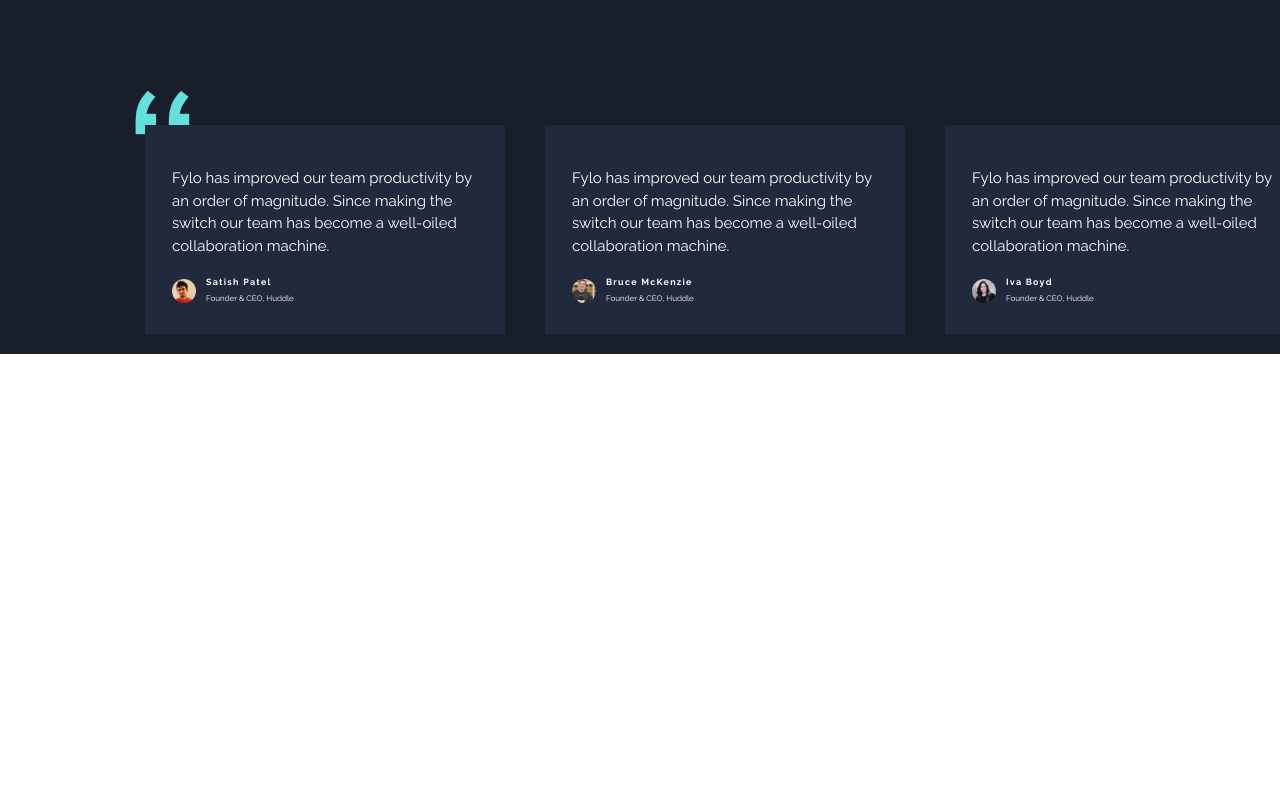
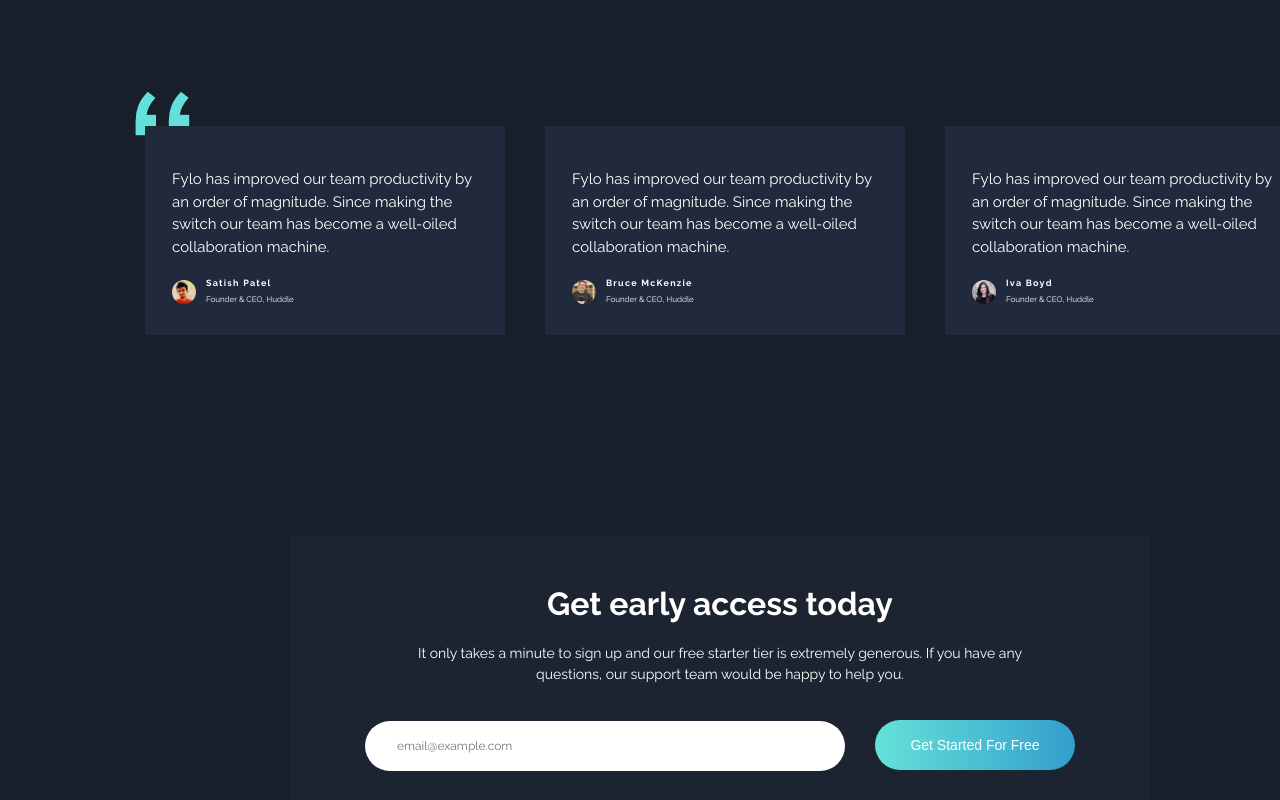
Before and after one commit to oguzhan76/fylo-landing-page, a React (Vite) app: page / in a window 1280 px wide. Shown: the part 2381-3181 px from the top of the page. Before the commit the page ends 2735 px from the top, so only its background shows below. Built offline with nearby package versions, Linux system fonts and the light colour scheme.

Commit message:
form added

```diff
--- a/src/App.jsx
+++ b/src/App.jsx
@@ -3,6 +3,7 @@
 import Hero from './containers/Hero';
 import Demo from './containers/Demo';
 import Testimonials from './containers/Testimonials';
+import FormContainer from './containers/FormContainer';
 import 'sanitize.css';
 import './styles/App.scss';
 
@@ -16,6 +17,7 @@
       <Cards/>
       <Demo/>
       <Testimonials/>
+      <FormContainer/>
     </div>
   )
 }
--- /dev/null
+++ b/src/components/Form.jsx
@@ -0,0 +1,19 @@
+const Form = () => {
+    return (
+        <div className="form-container">
+            <div className="form-box">
+                <div className="form-text-container">
+                    <h1>Get early access today</h1>
+                    <p>It only takes a minute to sign up and our free starter tier is extremely generous. If you have any questions, our support team would be happy to help you.</p>
+                </div>
+                <form onSubmit={(e) => e.preventDefault()}>
+                    <input type="text" placeholder='email@example.com'/>
+                    <button className="button button-form">Get Started For Free</button>
+                </form>
+            </div>
+        </div>
+    )
+
+}
+
+export default Form;
--- a/src/components/Testimonial.jsx
+++ b/src/components/Testimonial.jsx
@@ -17,7 +17,7 @@
             </div>
         </div>
     )
-};
+}
 
 Testimonial.propTypes = {
     testi: PropTpyes.object
--- a/src/containers/Demo.jsx
+++ b/src/containers/Demo.jsx
@@ -24,6 +24,6 @@
         </div>
     </section>
     )
-};
+}
 
 export default Demo;
--- /dev/null
+++ b/src/containers/FormContainer.jsx
@@ -0,0 +1,11 @@
+import Form from "../components/Form";
+
+const FormContainer = () => {
+    return (
+        <div className="form-section">
+            <Form/>
+        </div>
+    )
+}
+
+export default FormContainer;
--- a/src/containers/Hero.jsx
+++ b/src/containers/Hero.jsx
@@ -7,7 +7,7 @@
                 <img src={img_hero}/>
                 <h4 className='heading'>All your files in one secure location, accessible anywhere.</h4>
                 <p>Fylo stores all your most important files in one secure location. Access them wherever you need, share and collaborate with friends family, and co-workers.</p>
-                <button className='hero-button'>Get Started</button>
+                <button className='button'>Get Started</button>
             </div>
             <div className='background'/>
         </section>
--- a/src/containers/Testimonials.jsx
+++ b/src/containers/Testimonials.jsx
@@ -11,6 +11,6 @@
             </div>
         </section>
     )
-};
+}
 
 export default Testimonials;
--- a/src/styles/App.scss
+++ b/src/styles/App.scss
@@ -5,3 +5,4 @@
 @import './components/cards';
 @import './components/demo';
 @import './components/testimonials';
+@import './components/form';
--- a/src/styles/components/_base.scss
+++ b/src/styles/components/_base.scss
@@ -18,3 +18,20 @@
     font-family: 'Raleway';
     color: $white;
 }
+
+.button {
+    background: linear-gradient(90deg, $cyan, $blue);
+    color: $white;
+    font-size: 1.6rem;
+    font-weight: 700;
+    border-radius: 3rem;
+    border: none;
+    height: 5.5rem;
+    width: 28rem;
+    margin: 3rem 0;
+}
+
+.button:hover {
+    background: hsl(178, 62%, 74%);
+    cursor: pointer;
+}
--- /dev/null
+++ b/src/styles/components/_form.scss
@@ -0,0 +1,51 @@
+.form-section {
+    background-color: $bg_main;
+}
+
+.form-container {
+    padding-top: 18rem;
+    margin-left: 29rem;
+
+    .form-box {
+        background-color: $bg_intro;
+        max-width: 86rem;
+
+        .form-text-container {
+            margin: 0 9rem;
+
+            p {
+                margin: 0 2rem;
+                padding-top: 1.5rem;
+            }
+
+            h1 {
+                font-size: 3.2rem;
+                margin: 0;
+                padding-top: 4.5rem;
+            }
+        }
+
+        form {
+            padding-top: 0.5rem;
+
+            input {
+                font-family: 'Raleway';
+                font-size: 1.2rem;
+                text-indent: 3rem;
+                border: none;
+                border-radius: 4rem;
+                height: 5rem;
+                width: 48rem;
+                margin-right: 3rem;
+            }
+
+            .button-form {
+                font-size: 1.4rem;
+                font-weight: 400;
+                border-radius: 4rem;
+                height: 5rem;
+                width: 20rem;
+            }
+        }
+    }
+}
--- a/src/styles/components/_hero.scss
+++ b/src/styles/components/_hero.scss
@@ -24,21 +24,6 @@
         padding-right: 8rem;
         font-size: 2rem;
     }
-
-    .hero-button {
-        background: linear-gradient(90deg, $cyan, $blue);
-        color: $white;
-        font-size: 1.6rem;
-        border-radius: 3rem;
-        border: none;
-        padding: 1.8rem 10rem;
-        margin: 3rem 0;
-    }
-
-    .intro-button:hover {
-        background: hsl(178, 62%, 74%);
-        cursor: pointer;
-    }
 }
 
 .background{
--- a/src/styles/components/_testimonials.scss
+++ b/src/styles/components/_testimonials.scss
@@ -19,9 +19,6 @@
     z-index: 2;
 }
 
-// .ref-card-container {
-// }
-
 .ref-card {
     background-color: $bg_testimonials;
     margin: 2rem;
@@ -32,8 +29,6 @@
         text-align: start;
         font-size: 1.5rem;
     }
-
-
 }
 
 .ref-card-signature {
```
